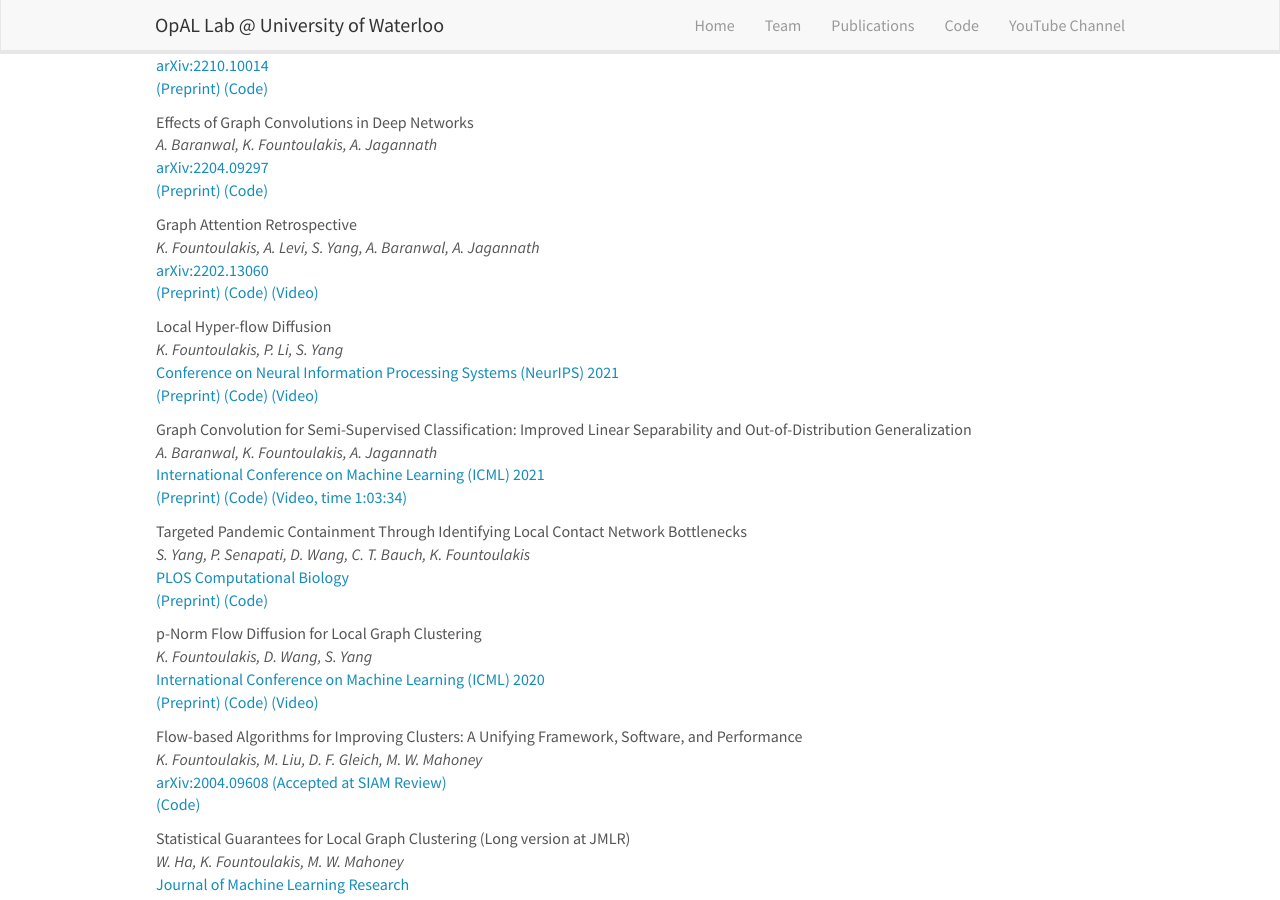
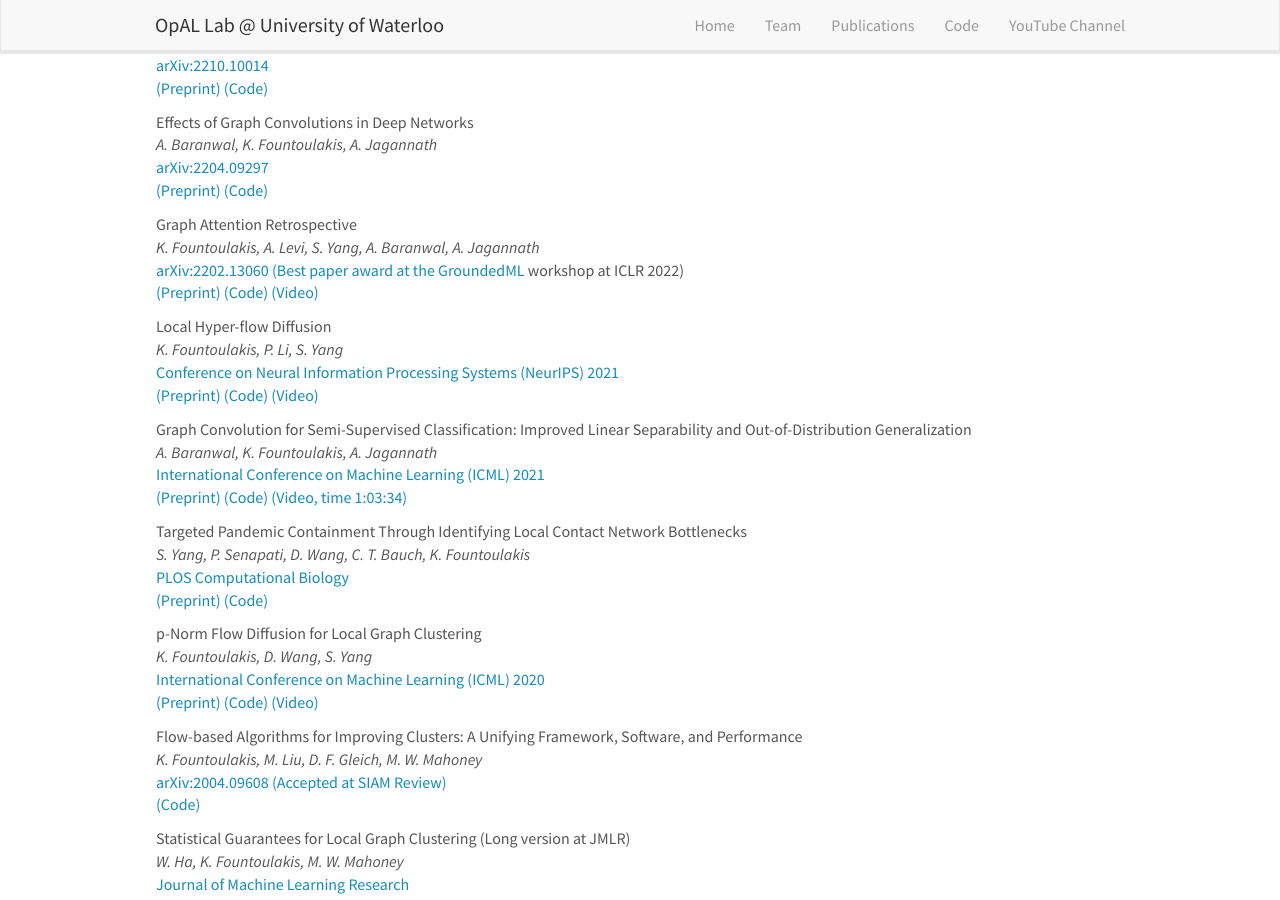
Before and after one commit to opallab/opallab.github.io, a Jekyll site: the page built from _pages/publications.md, in a window 1280 px wide and 900 px high, scrolled down 1105 px. Built offline with Jekyll 4.4.1, drawn with Linux system fonts in a browser that asks for light colours; nearby versions of some CDN libraries.

Commit message:
updated gar

```diff
--- a/_data/publist.yml
+++ b/_data/publist.yml
@@ -48,7 +48,7 @@
   authors: K. Fountoulakis, A. Levi, S. Yang, A. Baranwal, A. Jagannath
   link:
     url: https://arxiv.org/abs/2202.13060
-    display: arXiv:2202.13060
+    display: arXiv:2202.13060 (Best paper award at the <a href='https://sites.google.com/view/groundedml2022'>GroundedML</a> workshop at ICLR 2022)
   highlight: 0
   news2: Best paper award at the <a href='https://sites.google.com/view/groundedml2022'>GroundedML</a> workshop at ICLR 2022.
   code:
```
